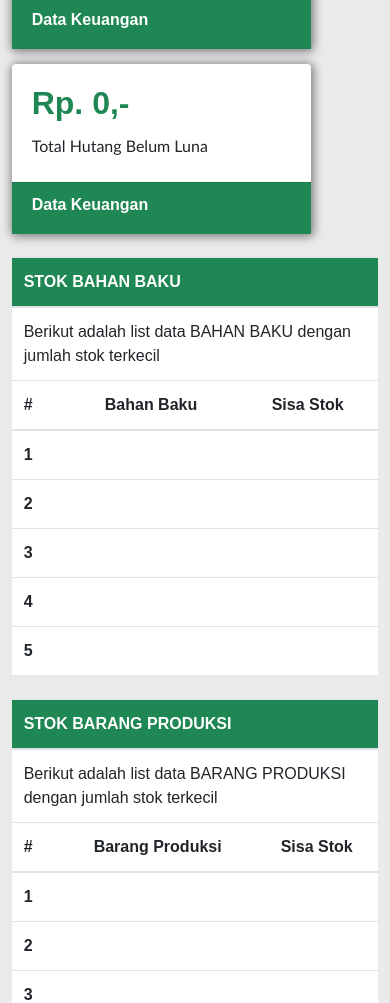
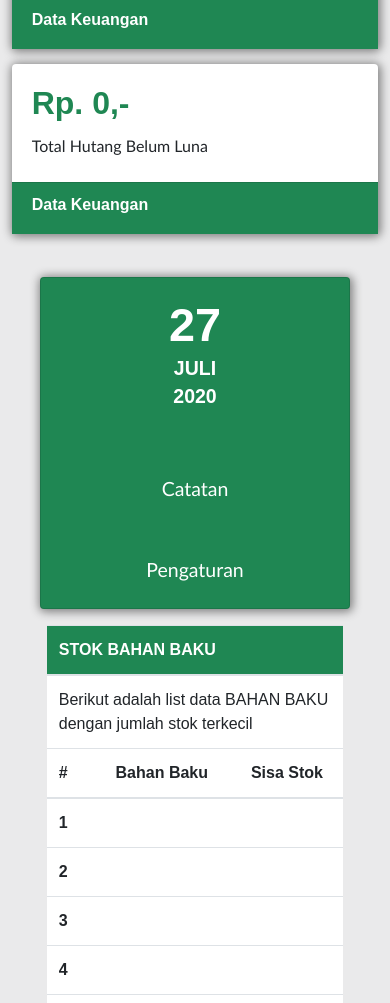
Before and after one commit to ervy18/Tugas-2-MRP, a plain HTML site: page mrp.html in a window 390 px wide. Shown: the part 997-2000 px from the top of the page. Drawn offline with nearby package versions, Linux system fonts and the light colour scheme.

Commit message:
Update mrpresponsive.css

```diff
--- a/mrpresponsive.css
+++ b/mrpresponsive.css
@@ -1,4 +1,10 @@
 /* Untuk Tablet */
+@media all and (max-width: 1225px) {
+  .footer p {
+    margin-left: 4vw;
+  }
+}
+
 @media all and (max-width: 1000px) {
   .header {
     padding-top: 0.8rem;
@@ -67,15 +73,21 @@
 
   .main {
     margin-top: 2vw;
+    flex: 100%
+    padding: 0vw;
   }
 
   .item {
-    position: absolute;
-    margin-top: -12.5vw;
+    position: relative;
+    margin-top: 7vw;
+    margin-bottom: -2vw;
+    margin-left: 11vw;
+    margin-right: 11vw;
   }
 
   .item img{
     margin-left: -2.5vw;
+    height: 10vw;
   }
 
   .item p{
@@ -85,6 +97,31 @@
   .item h1{
     font-size: 10vw;
   }
+
+  .side {
+    width: 100%;
+    margin-top: -7vw;
+    margin-bottom: 4vw;
+  }
+
+  .side p {
+    font-size: 5vw;
+  }
+
+  .kalender h1{
+    font-size: 12vw;
+    margin-top: 5vw;
+  }
+
+  .kalender h3{
+    font-size: 5vw;
+  }
+
+  .tabel {
+    margin-left: 9vw;
+    margin-right: 9vw;
+  }
+
 }
 
 @media all and (max-width: 320px) {
@@ -173,6 +210,10 @@
   .item {
     margin: -1.5vw 5vw;
     position: relative;
+  }
 
+  .tabel {
+    margin-left: 1vw;
+    margin-right: 1vw;
   }
 }
```
